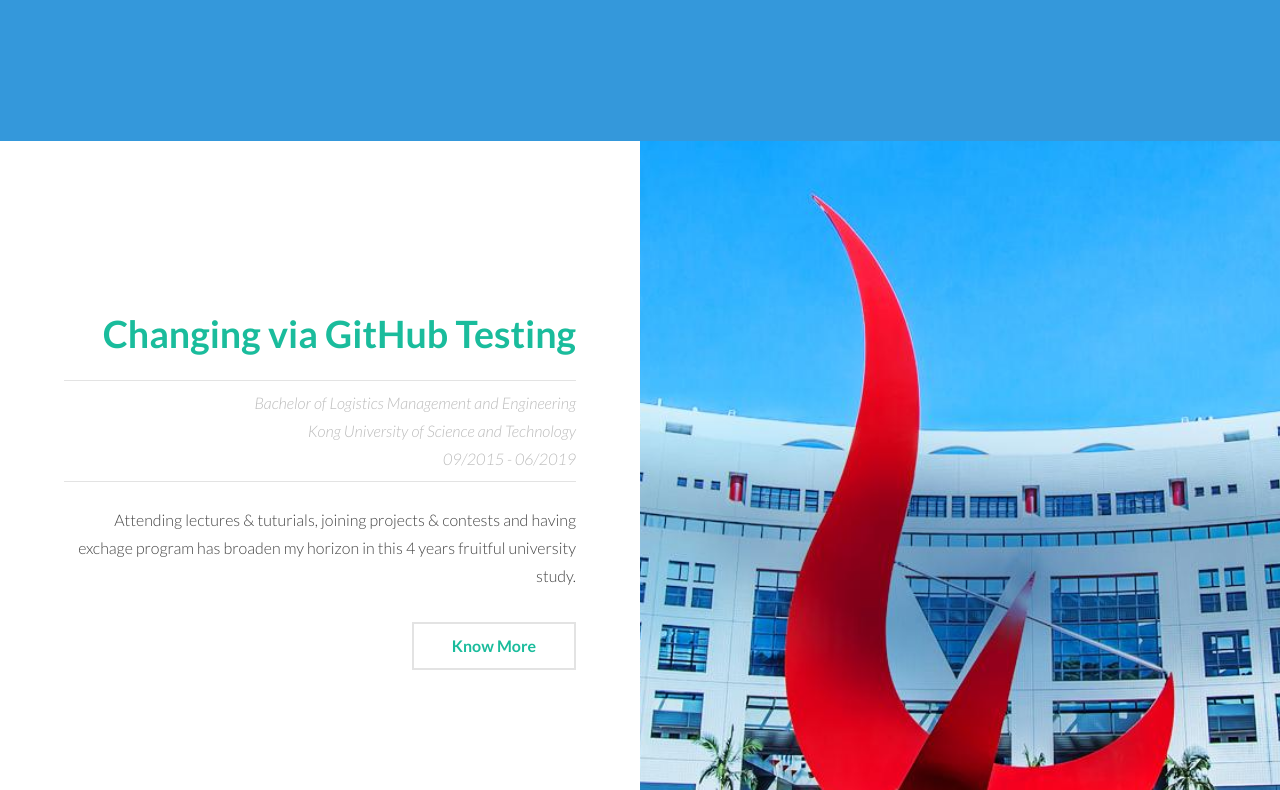
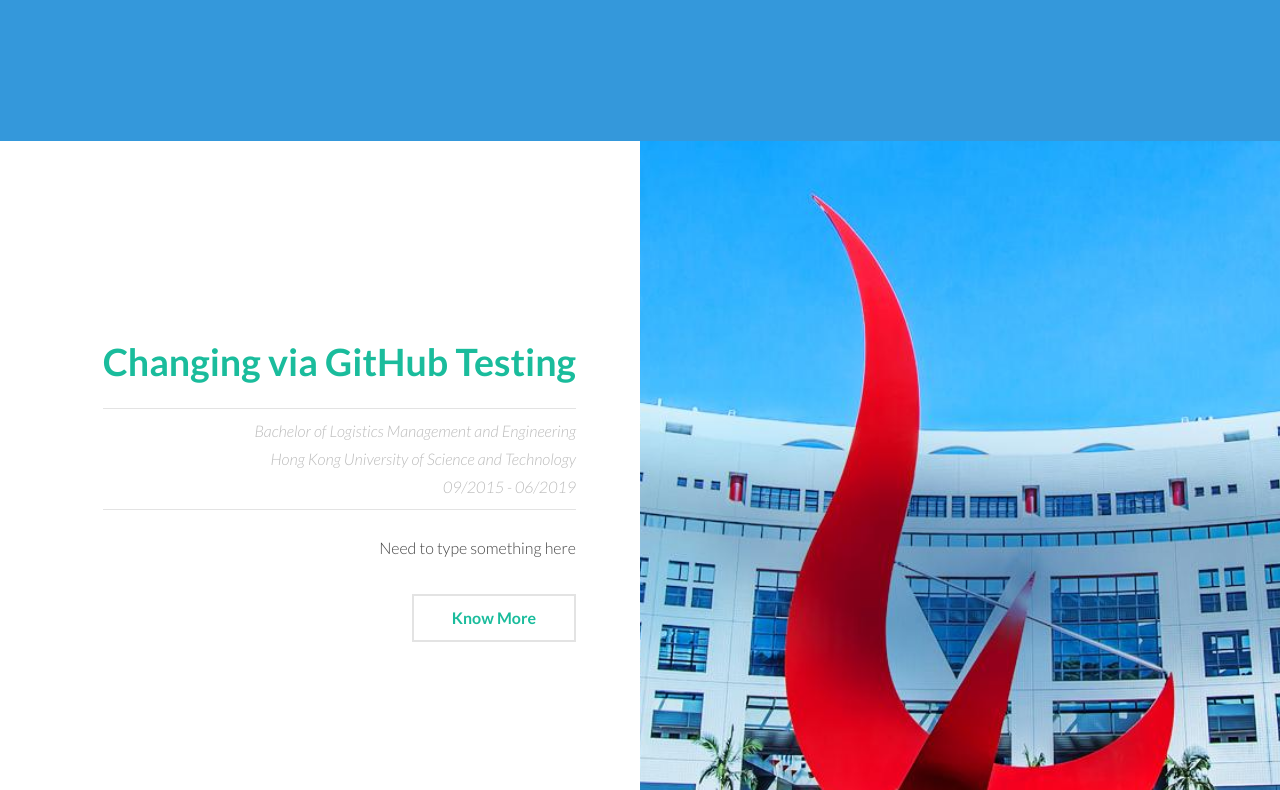
Before and after one commit to kaiyuiho97/kaiyuiho97.github.io, a plain HTML site: page index.html in a window 1280 px wide. Shown: the part 450-1240 px from the top of the page. Drawn offline with Linux system fonts and the light colour scheme.

Commit message:
Update index.html

```diff
--- a/index.html
+++ b/index.html
@@ -6,7 +6,7 @@
 -->
 <html>
 	<head>
-		<title>Kenneth Ho Kai Yui Resume</title>
+		<title>Kenneth Ho Resume</title>
 		<meta charset="utf-8" />
 		<meta name="viewport" content="width=device-width, initial-scale=1" />
 		<link rel="stylesheet" href="assets/css/main.css" />
@@ -51,10 +51,10 @@
 						<header>
 							<h2><a href="education.html">Changing via GitHub Testing</a></h2>
 							<p class="info">Bachelor of Logistics Management and Engineering
-							<br> Kong University of Science and Technology
+							<br>Hong Kong University of Science and Technology
 							<br>09/2015 - 06/2019</p>
 						</header>
-						<p>Attending lectures & tuturials, joining projects & contests and having exchage program has broaden my horizon in this 4 years fruitful university study. </p>
+						<p>Need to type something here </p>
 						<ul class="actions">
 							<li><a href="education.html" class="button alt">Know More</a></li>
 						</ul>
```
